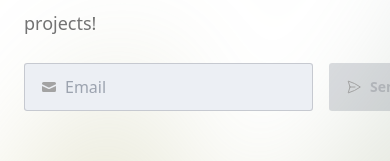
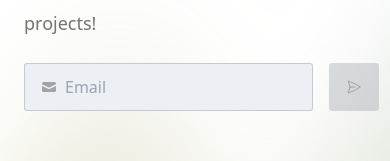
Before and after one commit to danielbgriffiths/ti-84-plus-app-website, a Nuxt app in the folder app/: page / in a window 390 px wide. Shown: the part 6257-6418 px from the top of the page. Built offline with nearby package versions, Linux system fonts and the light colour scheme.

Commit message:
feat: mobile cleanup

```diff
--- a/app/components/landing/cta-contact-form.vue
+++ b/app/components/landing/cta-contact-form.vue
@@ -1,10 +1,12 @@
 <script setup lang="ts">
 // Third Party Imports
 import { z } from "zod";
+import { useElementSize } from "@vueuse/core";
 
 // Local Imports
 import Send from "~/components/icons/send.vue";
 import Message from "~/components/icons/message.vue";
+import { BREAKPOINTS } from "~/constants";
 
 //
 // Setup
@@ -23,10 +25,17 @@ const isValid = ref<boolean>(false);
 const toastMessage = ref<string | undefined>(undefined);
 const toastType = ref<string>("");
 const isLoading = ref<boolean>(false);
+const isDesktop = ref<boolean>(true);
 
 //
 // Lifecycle
 //
+
+onMounted((): void => {
+  watch(useElementSize(document.body).width, (size: number): void => {
+    isDesktop.value = size >= BREAKPOINTS.DESKTOP;
+  });
+});
 
 watch(inputValue, (nextValue: string): void => {
   isValid.value = contactForm.safeParse({ email: nextValue }).success;
@@ -75,7 +84,7 @@ async function onSubmitContact(): Promise<void> {
     <button type="submit" class="flex-none btn btn-ghost" :disabled="!isValid">
       <span v-if="isLoading" class="loading loading-spinner loading-sm" />
       <Send />
-      {{ $t("landing.contact.form.send") }}
+      {{ isDesktop ? $t("landing.contact.form.send") : "" }}
     </button>
   </form>
 
--- a/app/pages/donate.vue
+++ b/app/pages/donate.vue
@@ -126,7 +126,7 @@ function onClose(): void {
                     <select
                       v-model="currencyCode"
                       id="currency-selector"
-                      class="select select-ghost max-w-xs"
+                      class="select select-ghost lg:max-w-xs max-w-[10rem]"
                     >
                       <option
                         v-for="item in Object.keys(CURRENCY_SYMBOLS)"
```
